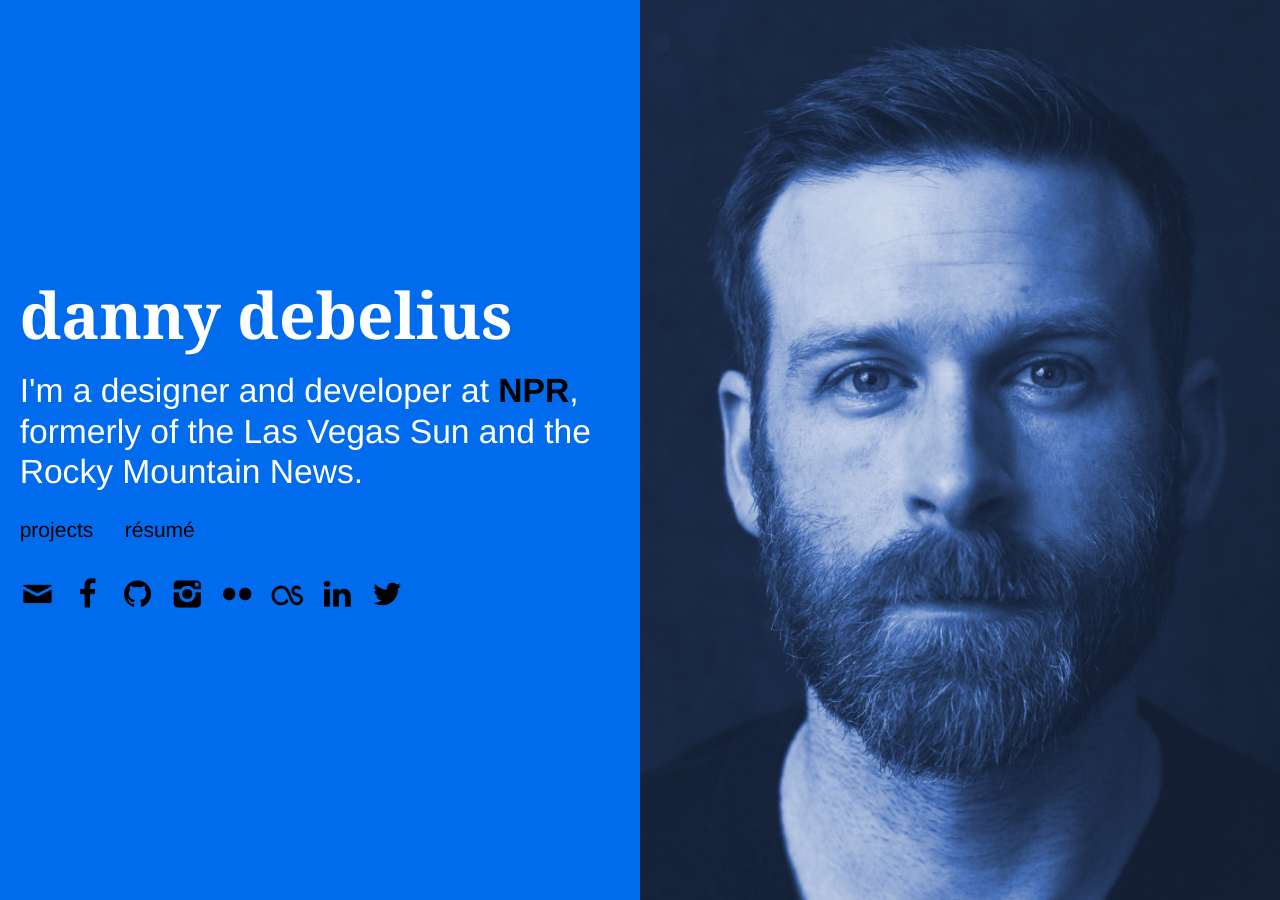
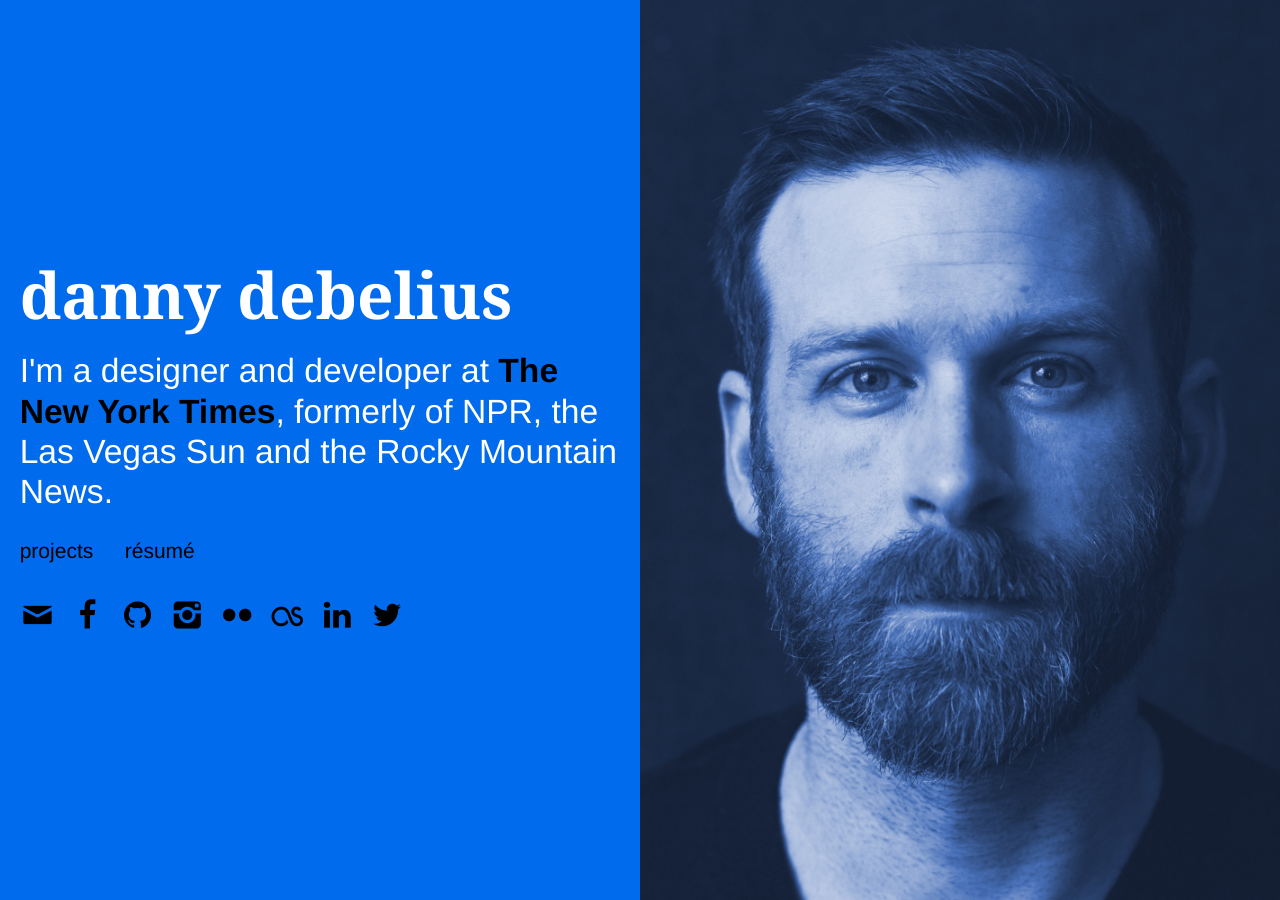
Before and after one commit to dannydb/dannydb.github.io, a Jekyll site: the page built from index.md, in a window 1280 px wide and 900 px high. Built offline with Jekyll 4.4.1, drawn with Linux system fonts in a browser that asks for light colours.

Commit message:
update intro copy

```diff
--- a/_layouts/home.html
+++ b/_layouts/home.html
@@ -18,7 +18,7 @@ layout: default
     <div class="wrapper">
         <h2 class="logo">{{ site.title }}</h2>
         <div class="portrait show-for-small-only"></div>
-        <p class="intro">I'm a designer and developer at <a href="http://npr.org">NPR</a>, formerly of the Las Vegas Sun and the Rocky Mountain News.</p>
+        <p class="intro">I'm a designer and developer at <a href="http://nytimes.com">The New York Times</a>, formerly of NPR, the Las Vegas Sun and the Rocky Mountain News.</p>
         <ul class="inline-list title-card-nav nav">
             <li><a data-target="#work" href="#/work">Projects</a></li>
             <li><a data-target="#resume" href="#/resume">Résumé</a></li>
```
